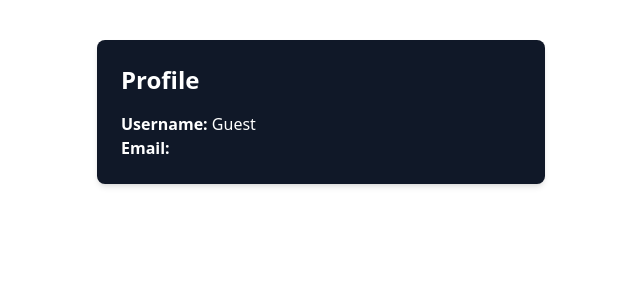
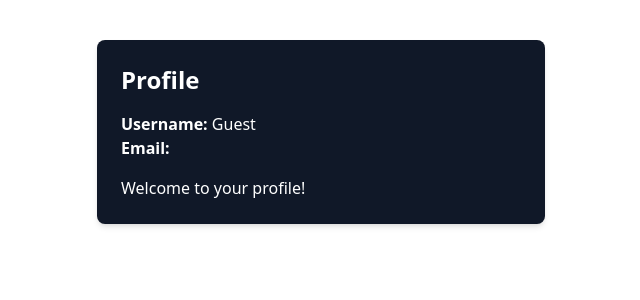
Before and after one commit to casian2018/itec_2025, a Next.js app: page /app/profile in a window 1280 px wide. Shown: the top 300 px of the page, without its empty margins (319-959 px from the left). Built offline with nearby package versions, Linux system fonts and the light colour scheme; no server answers.

Commit message:
feat: add UUID dependency and enhance profile component with welcome message

```diff
--- a/package.json
+++ b/package.json
@@ -18,7 +18,8 @@
     "next": "15.2.4",
     "react": "^19.0.0",
     "react-dom": "^19.0.0",
-    "react-firebase-hooks": "^5.1.1"
+    "react-firebase-hooks": "^5.1.1",
+    "uuid": "^11.1.0"
   },
   "devDependencies": {
     "@tailwindcss/postcss": "^4",
--- a/src/pages/app/profile.tsx
+++ b/src/pages/app/profile.tsx
@@ -28,6 +28,12 @@ const Profile = () => {
       <h1 className="text-2xl font-bold mb-4">Profile</h1>
       <p><span className="font-semibold">Username:</span> {username}</p>
       <p><span className="font-semibold">Email:</span> {email}</p>
+      {currentUser?.photoURL && (
+        <img
+          src={currentUser.photoURL}  // Display user's profile picture if available
+        />
+      )}
+      <p className="mt-4">Welcome to your profile!</p>
     </div>
   );
 };
```
Also changed, not shown: 1 other file (tests, documents, lock files or other folders).
